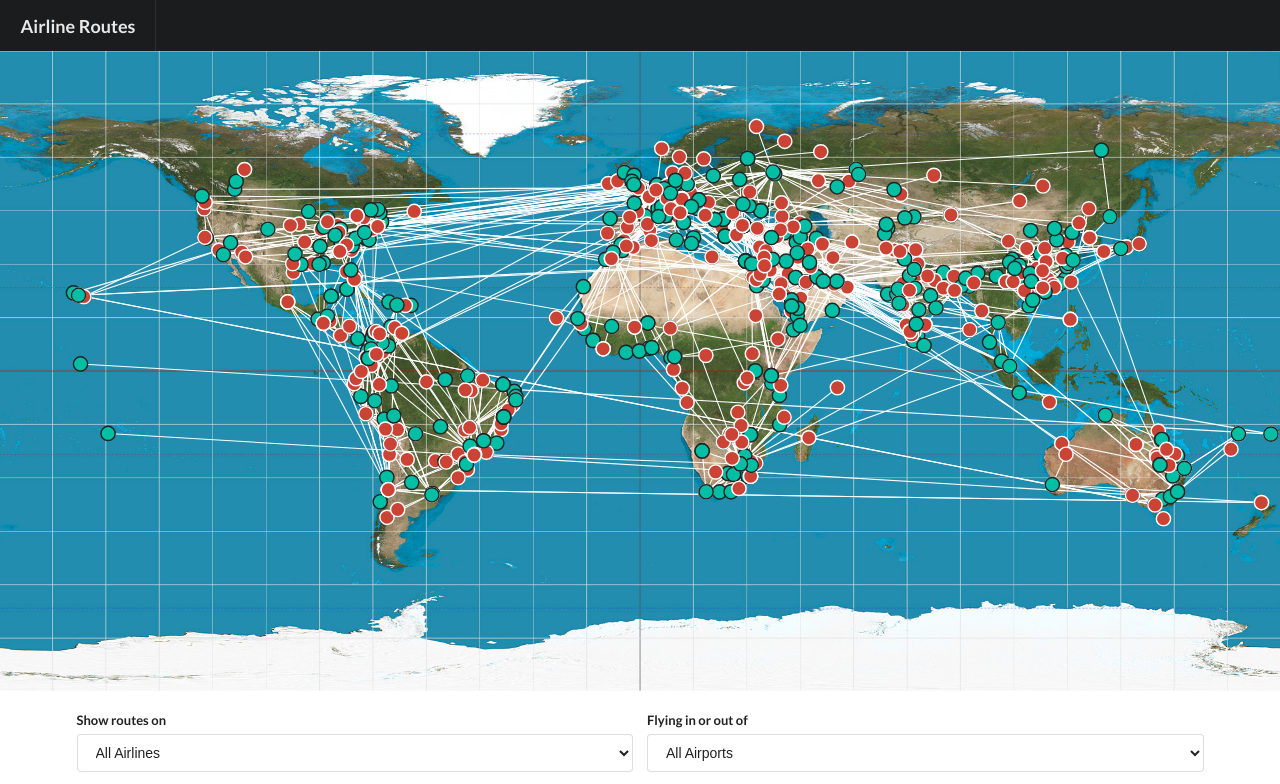
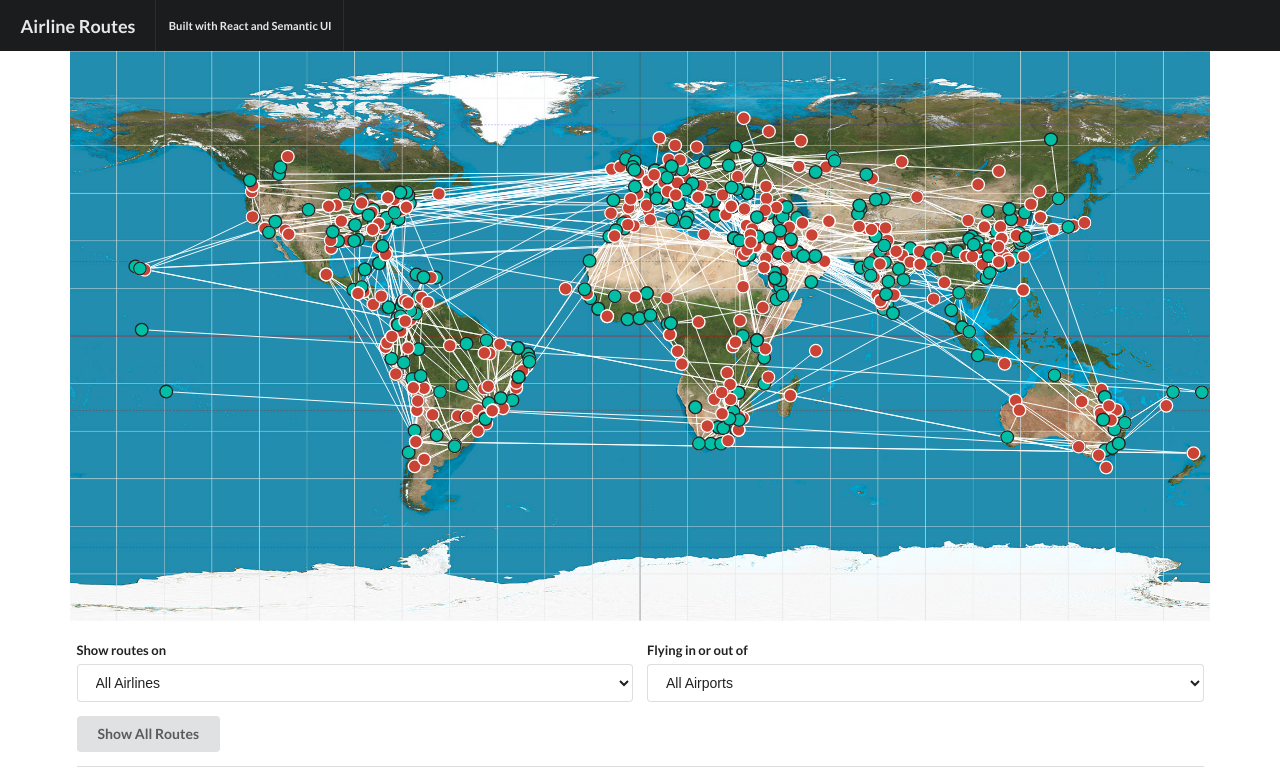
Before and after one commit to YingCGooi/airline-routes-react, a React (Create React App) app: page / in a window 1280 px wide. Shown: the top 784 px of the page. Built offline with nearby package versions, Linux system fonts and the light colour scheme.

Commit message:
add subhead

```diff
--- a/src/App.css
+++ b/src/App.css
@@ -37,6 +37,11 @@ table.routes-table {
 
 .pagination a {
   margin: 0 .5em;
+}
+
+div.map {
+  margin: 0 auto;
+  max-width: 1140px;
 }
 
 svg circle:hover {
--- a/src/App.js
+++ b/src/App.js
@@ -97,12 +97,15 @@ class App extends Component {
       <div>
         <header className='ui inverted square menu'>
           <h3 className='header item'>Airline Routes</h3>
+          <small className='sub header item'>Built with React and Semantic UI</small>
         </header>
 
-        <Map
-          routes={filteredRoutes}
-          onCircleClicked={this.handleCircleClicked}
-        />
+        <div class='map'>
+          <Map
+            routes={filteredRoutes}
+            onCircleClicked={this.handleCircleClicked}
+          />
+        </div>
 
         <main className='ui container'>
           <Form
```
